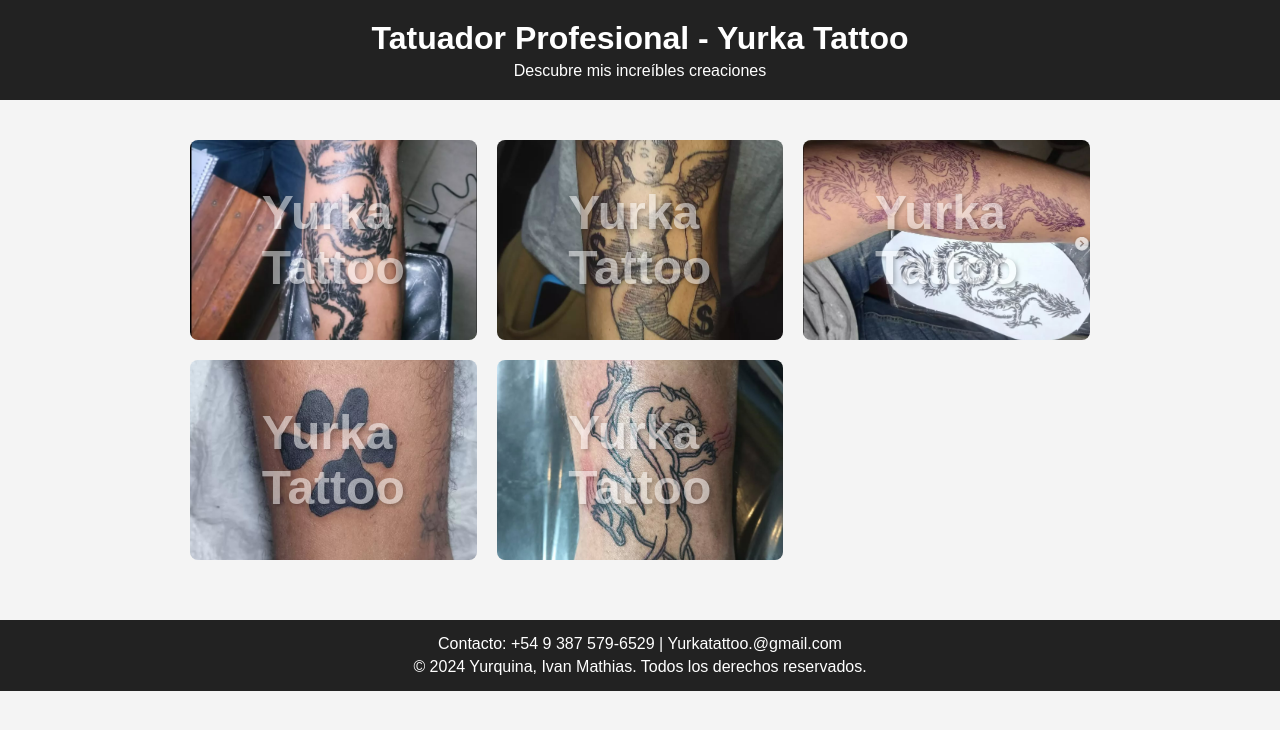
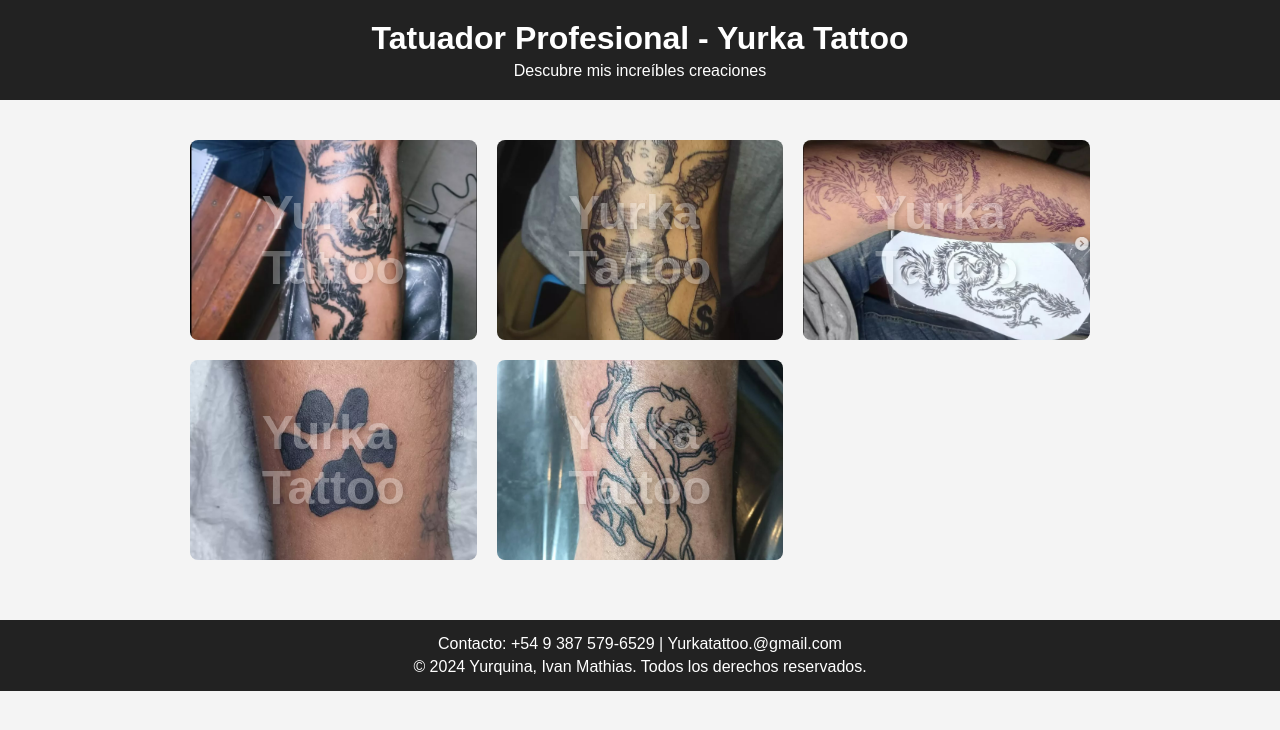
Before and after one commit to E-l-t-o-n-y/Mi-Nuevo-Proyecto, a plain HTML site: page index.html in a window 1280 px wide. Drawn offline with Linux system fonts and the light colour scheme.

Commit message:
opacidad

```diff
--- a/style.css
+++ b/style.css
@@ -65,7 +65,7 @@ main {
   font-size: 3rem;
   font-weight: bold;
   text-shadow: 2px 2px 4px rgba(0, 0, 0, 0.5);
-  opacity: 0.5; /* Ajusta la opacidad según lo necesites */
+  opacity: 0.3; /* Ajusta la opacidad según lo necesites */
   pointer-events: none;
 }
 
```
